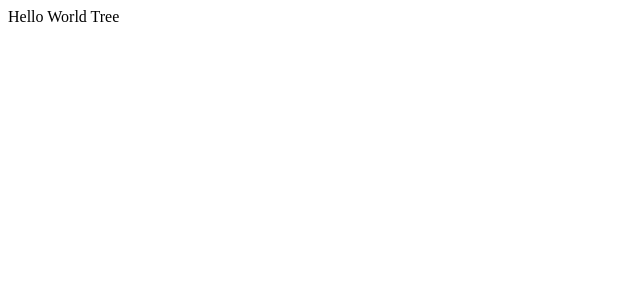
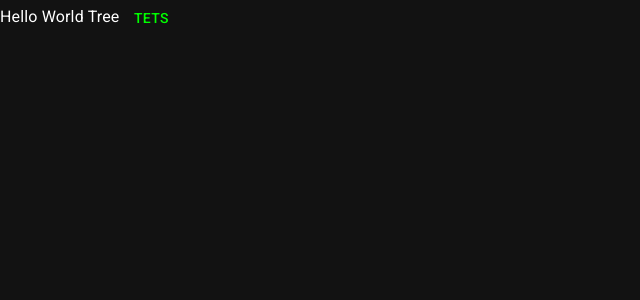
Before and after one commit to ModPhoenix/world-tree, a React (Create React App) app in the folder client/: page / in a window 1280 px wide. Shown: the top 300 px of the page, without its empty margins (0-640 px from the left). Built offline with nearby package versions, Linux system fonts and the light colour scheme.

Commit message:
chore: setup mui

```diff
--- a/client/public/index.html
+++ b/client/public/index.html
@@ -24,6 +24,10 @@
       work correctly both with client-side routing and a non-root public URL.
       Learn how to configure a non-root public URL by running `npm run build`.
     -->
+    <link
+      rel="stylesheet"
+      href="https://fonts.googleapis.com/css?family=Roboto:300,400,500,700&display=swap"
+    />
     <title>React App</title>
   </head>
   <body>
--- a/client/src/App.tsx
+++ b/client/src/App.tsx
@@ -1,3 +1,10 @@
+import { Button } from '@mui/material';
+
 export function App() {
-  return <div>Hello World Tree</div>;
+  return (
+    <div style={{ height: '10000px' }}>
+      Hello World Tree
+      <Button>Tets</Button>
+    </div>
+  );
 }
--- a/client/src/index.tsx
+++ b/client/src/index.tsx
@@ -1,13 +1,21 @@
+import CssBaseline from '@mui/material/CssBaseline';
+import { ThemeProvider } from '@mui/material/styles';
 import React from 'react';
 import { createRoot } from 'react-dom/client';
+
+import { theme } from 'styles';
 
 import { App } from './App';
 import reportWebVitals from './reportWebVitals';
 
 const root = createRoot(document.getElementById('root') as HTMLElement);
+
 root.render(
   <React.StrictMode>
-    <App />
+    <ThemeProvider theme={theme}>
+      <CssBaseline enableColorScheme />
+      <App />
+    </ThemeProvider>
   </React.StrictMode>,
 );
 
--- a/client/src/reportWebVitals.ts
+++ b/client/src/reportWebVitals.ts
@@ -1,8 +1,8 @@
-import { ReportHandler } from "web-vitals";
+import { ReportHandler } from 'web-vitals';
 
 const reportWebVitals = (onPerfEntry?: ReportHandler) => {
   if (onPerfEntry && onPerfEntry instanceof Function) {
-    import("web-vitals").then(({ getCLS, getFID, getFCP, getLCP, getTTFB }) => {
+    import('web-vitals').then(({ getCLS, getFID, getFCP, getLCP, getTTFB }) => {
       getCLS(onPerfEntry);
       getFID(onPerfEntry);
       getFCP(onPerfEntry);
--- /dev/null
+++ b/client/src/styles/index.ts
@@ -0,0 +1 @@
+export * from './theme';
--- /dev/null
+++ b/client/src/styles/theme.ts
@@ -0,0 +1,21 @@
+import darkScrollbar from '@mui/material/darkScrollbar';
+import { createTheme } from '@mui/material/styles';
+
+const baseTheme = createTheme({
+  palette: {
+    mode: 'dark',
+    primary: {
+      main: '#00FF00',
+    },
+  },
+});
+
+export const theme = createTheme(baseTheme, {
+  components: {
+    MuiCssBaseline: {
+      styleOverrides: {
+        body: baseTheme.palette.mode === 'dark' ? darkScrollbar() : null,
+      },
+    },
+  },
+});
```
Also changed, not shown: client/package.json (+8 -0 lines), client/src/setupTests.ts (+1 -1 lines), client/tsconfig.json (+5 -10 lines), 1 other file (tests, documents, lock files or other folders).
